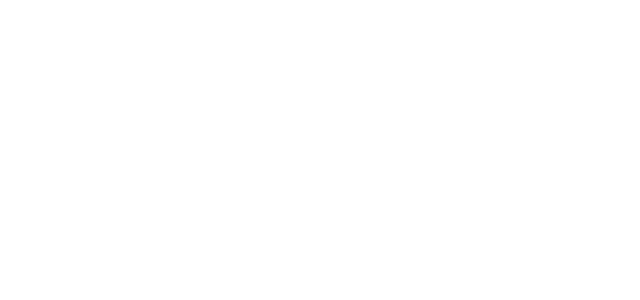
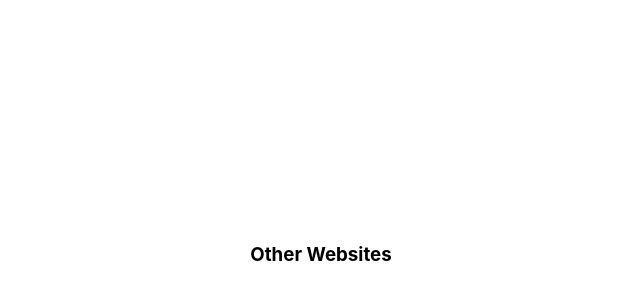
Before and after one commit to minlaxz/minlaxz.github.io, a React (Vite) app: page /#/othersites in a window 1280 px wide. Before the commit this address led to /#/serverless. Shown: the part 146-446 px from the top of the page, without its empty margins (319-959 px from the left). Built offline with nearby package versions, Linux system fonts and the light colour scheme.

Commit message:
Othersite page absoluted

```diff
--- a/src/OtherSite/index.jsx
+++ b/src/Pages/OtherSite/index.jsx
@@ -6,7 +6,7 @@
         <ContainerOne>
             <h3>Other Websites</h3>
         </ContainerOne>
-     );
+    );
 }
 
 export default OtherSite;
--- a/src/Routes/index.jsx
+++ b/src/Routes/index.jsx
@@ -1,9 +1,10 @@
 import React from 'react';
 import { Route } from 'react-router';
 import { Link, Switch } from 'react-router-dom';
+import { MarkdownInRoute } from './styles';
 import Home from '@/Pages/Home';
 import About from '@/Pages/About';
-import { MarkdownInRoute } from './styles';
+import OtherSite from '@/Pages/OtherSite';
 
 
 const SwitchedRoutes = () => {
@@ -11,6 +12,7 @@
         <Switch>
             <Route exact path="/" component={Home} />
             <Route exact path="/about" component={About} />
+            <Route exact path="/othersites" component={OtherSite} />
         </Switch>
     )
 }
```
Also changed, not shown: src/Pages/OtherSite/styles.jsx (renamed from src/OtherSite/styles.jsx).
